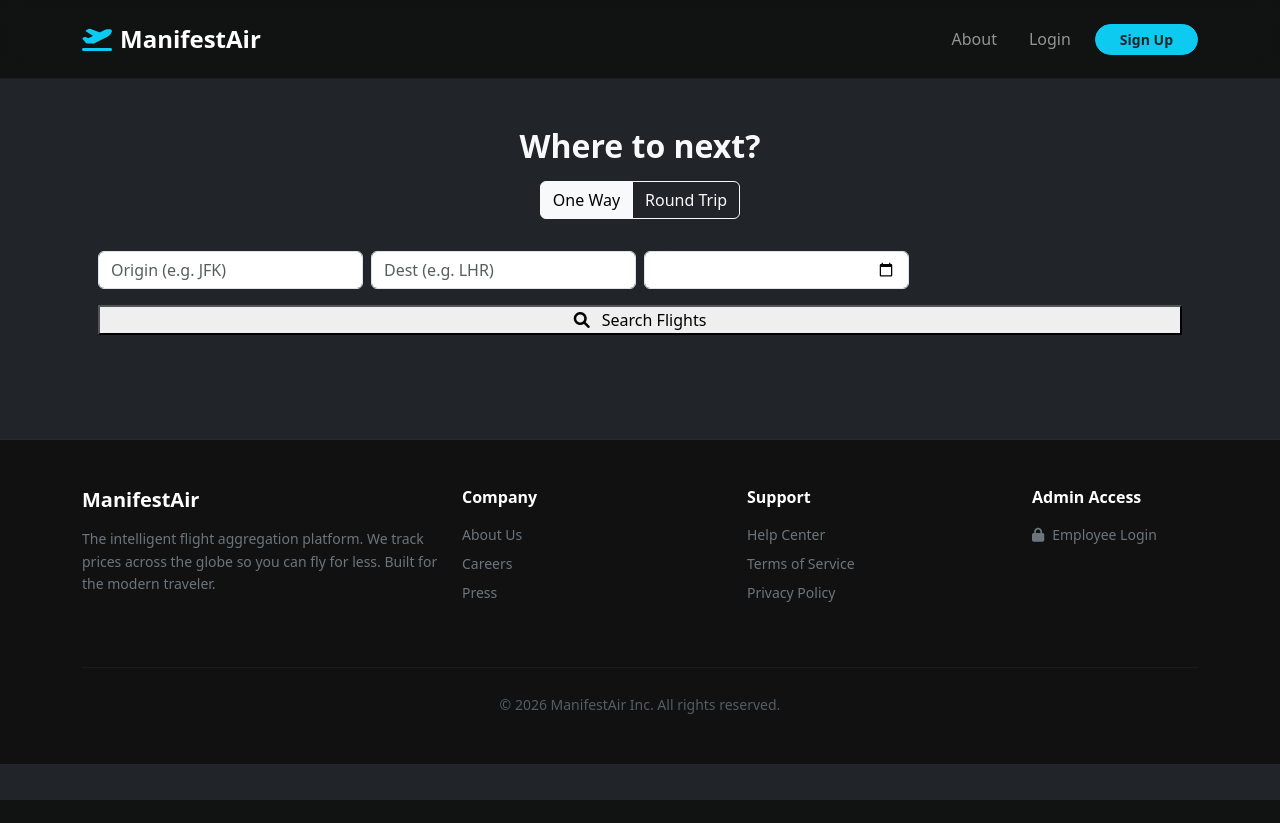
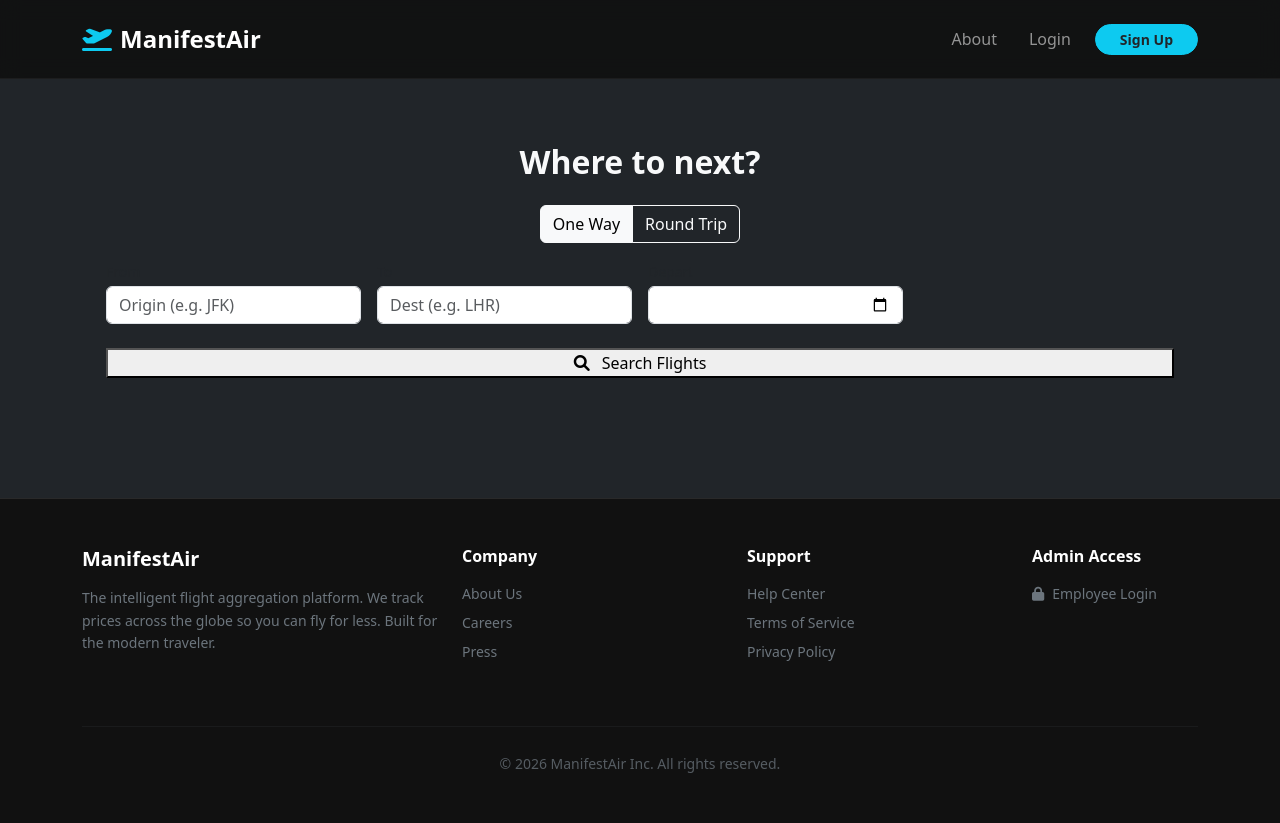
Before and after one commit to Meet1713/ManifestAir, a Flask app: template app/templates/traveler/search.html in a window 1280 px wide. Before the commit the page ends 800 px from the top, so only its background shows below. Run offline with Flask 3, Linux system fonts and the light colour scheme; the template is opened without the code that fills it, so the values that code supplies are empty.

Commit message:
Fixing layout and search field in search.html

```diff
--- a/app/templates/traveler/search.html
+++ b/app/templates/traveler/search.html
@@ -1,14 +1,14 @@
 {% extends 'base.html' %}
 
 {% block content %}
-<div class="container py-3">
+<div class="container py-4">
 
-    <div class="neo-card p-3 mb-4">
-        <h2 class="fw-bold mb-3 text-center">Where to next?</h2>
+    <div class="neo-card p-4 mb-4">
+        <h2 class="fw-bold mb-4 text-center">Where to next?</h2>
 
         <form method="post" action="{{ url_for('traveler.search') }}">
 
-            <div class="mb-2 text-center">
+            <div class="mb-3 text-center">
                 <div class="btn-group" role="group">
                     <input type="radio" class="btn-check" name="trip_type" id="one_way" value="one_way"
                            {{ 'checked' if trip_type != 'round_trip' else '' }} onclick="toggleReturnDate()">
@@ -20,40 +20,40 @@
                 </div>
             </div>
 
-            <div class="row g-2">
+            <div class="row g-3">
                 <div class="col-md-3">
-                    <label class="text-muted small">From</label>
+                    <label class="text-muted small mb-1">From</label>
                     <input type="text" name="origin" class="form-control neo-input text-white"
                            placeholder="Origin (e.g. JFK)" value="{{ origin }}" required>
                 </div>
 
                 <div class="col-md-3">
-                    <label class="text-muted small">To</label>
+                    <label class="text-muted small mb-1">To</label>
                     <input type="text" name="destination" class="form-control neo-input text-white"
                            placeholder="Dest (e.g. LHR)" value="{{ destination }}" required>
                 </div>
 
                 <div class="col-md-3">
-                    <label class="text-muted small">Depart</label>
+                    <label class="text-muted small mb-1">Depart</label>
                     <input type="date" name="date" class="form-control neo-input text-white"
                            value="{{ date }}" required>
                 </div>
 
                 <div class="col-md-3" id="return-div" style="display: none;">
-                    <label class="text-muted small">Return</label>
+                    <label class="text-muted small mb-1">Return</label>
                     <input type="date" name="return_date" class="form-control neo-input text-white"
                            value="{{ return_date }}">
                 </div>
             </div>
 
-            <button type="submit" class="neo-btn w-100 mt-3">
+            <button type="submit" class="neo-btn w-100 mt-4">
                 <i class="fas fa-search me-2"></i> Search Flights
             </button>
         </form>
     </div>
 
     {% if results %}
-        <div class="d-flex justify-content-between align-items-center mb-2">
+        <div class="d-flex justify-content-between align-items-center mb-3">
             <h4 class="text-white mb-0">Found {{ results|length }} Flights</h4>
 
             <div class="form-check form-switch">
@@ -63,11 +63,11 @@
         </div>
 
         {% for flight in results %}
-        <div class="neo-card p-2 mb-2 hover-effect">
+        <div class="neo-card p-3 mb-3 hover-effect">
             <div class="row align-items-center">
 
                 <div class="col-md-3 d-flex align-items-center">
-                    <img src="{{ flight.logo }}" alt="Logo" class="rounded me-2 bg-white p-1" style="width: 38px; height: 38px; object-fit: contain;">
+                    <img src="{{ flight.logo }}" alt="Logo" class="rounded me-3 bg-white p-1" style="width: 40px; height: 40px; object-fit: contain;">
                     <div>
                         <h5 class="mb-0 fw-bold">{{ flight.provider }}</h5>
                         <small class="text-muted">{{ flight.type }}</small>
@@ -81,7 +81,7 @@
                         </div>
                         <div class="px-2 text-center">
                             <small class="text-muted d-block">{{ flight.duration }}</small>
-                            <div class="progress" style="height: 2px; width: 90px;">
+                            <div class="progress" style="height: 2px; width: 100px;">
                                 <div class="progress-bar bg-info" role="progressbar" style="width: 100%"></div>
                             </div>
                             <small class="text-warning small">
@@ -92,13 +92,13 @@
                             <span class="h5 mb-0">{{ destination }}</span>
                         </div>
                     </div>
-                    <div class="mt-1">
+                    <div class="mt-2">
                         <small class="text-muted"><i class="far fa-clock me-1"></i> {{ flight.time }}</small>
                     </div>
                 </div>
 
                 <div class="col-md-4 text-end">
-                    <h3 class="fw-bold text-success mb-1 price-display" data-usd="{{ flight.price }}">
+                    <h3 class="fw-bold text-success mb-2 price-display" data-usd="{{ flight.price }}">
                         ${{ flight.price }}
                     </h3>
 
@@ -123,7 +123,7 @@
         {% endfor %}
 
     {% elif origin %}
-        <div class="text-center py-4">
+        <div class="text-center py-5">
             <i class="fas fa-plane-slash fa-3x text-secondary mb-3"></i>
             <h3>No flights found.</h3>
             <p class="text-muted">Try changing your dates or checking the airline codes.</p>
```
